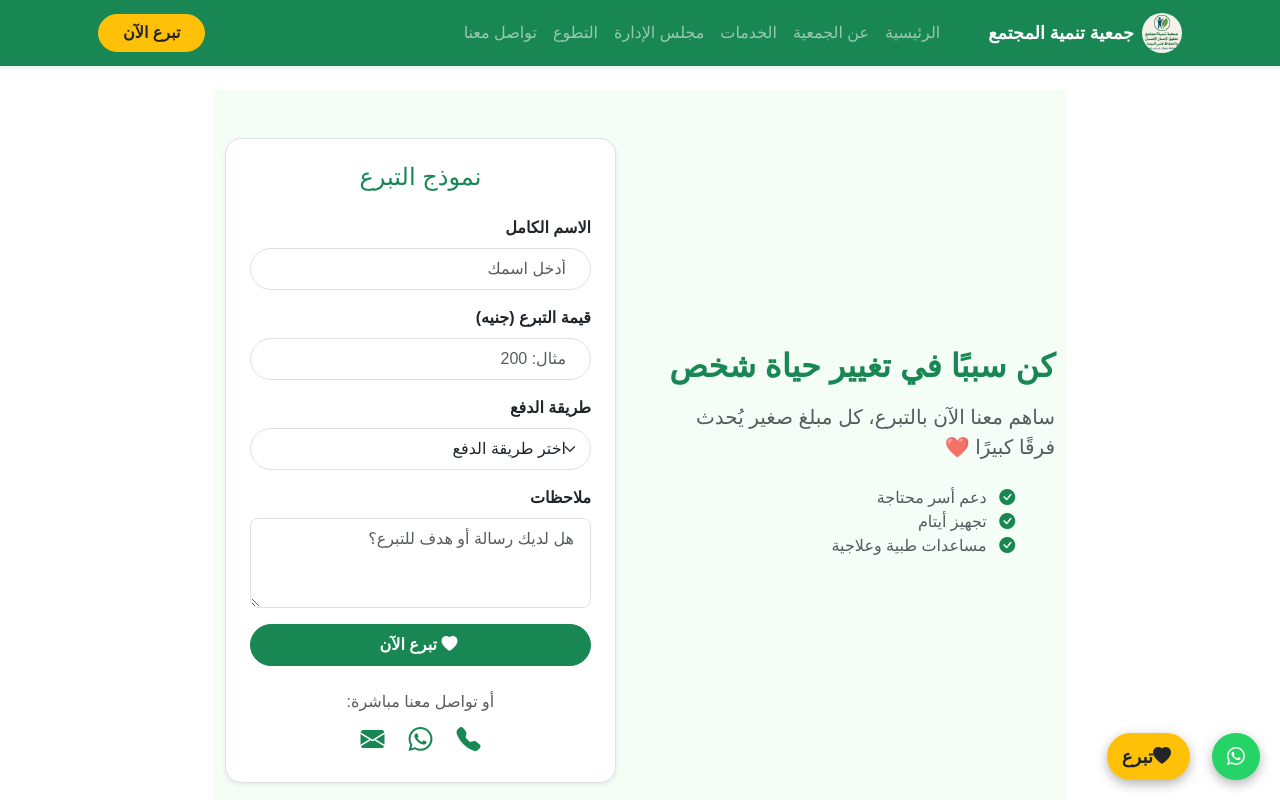
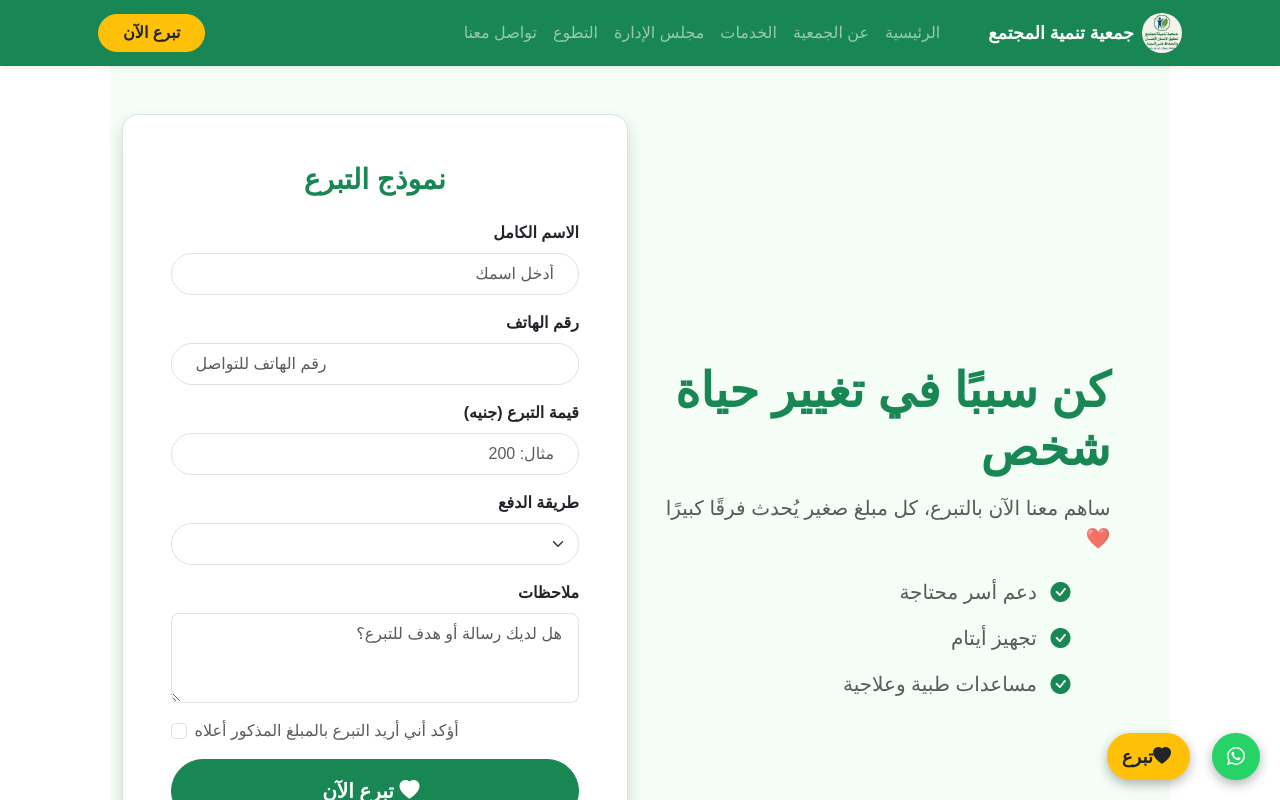
Before and after one commit to Tawfykelgohre888/charity, an Angular app: page /donations in a window 1280 px wide. Shown: the top 800 px of the page. Built offline with nearby package versions, Linux system fonts and the light colour scheme.

Commit message:
sendDataInDonationAndChangeUi

```diff
--- a/src/app/pages/Donations/Donations.component.html
+++ b/src/app/pages/Donations/Donations.component.html
@@ -1,57 +1,82 @@
-<section class="py-5 my-4" style="font-family: 'Cairo', sans-serif; background-color: #f4fdf6;" dir="rtl">
+<section class="py-5" style="font-family: 'Cairo', sans-serif; background-color: #f4fdf6;" dir="rtl">
   <div class="container">
-    <div class="row align-items-center g-5">
+    <div class="row align-items-center gy-5">
 
-      <!-- النص -->
-      <div class="col-lg-6 text-center text-lg-end">
-        <h2 class="fw-bold text-success mb-3">كن سببًا في تغيير حياة شخص</h2>
-        <p class="text-muted fs-5">ساهم معنا الآن بالتبرع، كل مبلغ صغير يُحدث فرقًا كبيرًا ❤️</p>
-        <ul class="list-unstyled text-muted fs-6 mt-4">
-          <li><i class="bi bi-check-circle-fill text-success ms-2"></i> دعم أسر محتاجة</li>
-          <li><i class="bi bi-check-circle-fill text-success ms-2"></i> تجهيز أيتام</li>
-          <li><i class="bi bi-check-circle-fill text-success ms-2"></i> مساعدات طبية وعلاجية</li>
-        </ul>
+      <!-- النص - يظهر أولًا على الموبايل -->
+      <div class="col-lg-6 order-0 order-lg-0">
+        <div class="pe-lg-5">
+          <h2 class="fw-bold text-success mb-3 display-5">كن سببًا في تغيير حياة شخص</h2>
+          <p class="text-muted fs-5 mb-4">ساهم معنا الآن بالتبرع، كل مبلغ صغير يُحدث فرقًا كبيرًا ❤️</p>
+          <ul class="list-unstyled text-muted fs-5">
+            <li class="mb-3"><i class="bi bi-check-circle-fill text-success ms-2"></i> دعم أسر محتاجة</li>
+            <li class="mb-3"><i class="bi bi-check-circle-fill text-success ms-2"></i> تجهيز أيتام</li>
+            <li class="mb-3"><i class="bi bi-check-circle-fill text-success ms-2"></i> مساعدات طبية وعلاجية</li>
+          </ul>
+        </div>
       </div>
 
-      <!-- الفورم -->
-      <div class="col-lg-6">
-        <div class="p-4 bg-white rounded-4 shadow-sm border">
-          <h4 class="text-center text-success mb-4">نموذج التبرع</h4>
+      <!-- الفورم - يظهر بعد النص على الموبايل -->
+      <div class="col-lg-6 order-1 order-lg-1">
+        <div class="p-4 p-md-5 bg-white rounded-4 shadow border">
+          <h4 class="text-center text-success mb-4 fw-bold fs-3">نموذج التبرع</h4>
 
-          <form [formGroup]="payMent"  >
+          <!-- رسائل -->
+          <div *ngIf="successMessage" class="alert alert-success text-center py-2">{{ successMessage }}</div>
+          <div *ngIf="errorMessage" class="alert alert-danger text-center py-2">{{ errorMessage }}</div>
+
+          <form [formGroup]="payMent" (ngSubmit)="submitForm()">
+            <!-- الاسم -->
             <div class="mb-3">
               <label class="form-label fw-semibold">الاسم الكامل</label>
-              <input type="text" class="form-control rounded-pill px-4 py-2" placeholder="أدخل اسمك" required>
+              <input formControlName="fullName" type="text" class="form-control rounded-pill px-4 py-2" placeholder="أدخل اسمك" required>
             </div>
+
+            <!-- الهاتف -->
+            <div class="mb-3">
+              <label class="form-label fw-semibold">رقم الهاتف</label>
+              <input formControlName="phone" type="tel" class="form-control rounded-pill px-4 py-2" placeholder="رقم الهاتف للتواصل" required>
+            </div>
+
+            <!-- قيمة التبرع -->
             <div class="mb-3">
               <label class="form-label fw-semibold">قيمة التبرع (جنيه)</label>
-              <input type="number" class="form-control rounded-pill px-4 py-2" placeholder="مثال: 200" required>
+              <input formControlName="DonationValue" type="number" class="form-control rounded-pill px-4 py-2" placeholder="مثال: 200" required>
             </div>
+
+            <!-- طريقة الدفع -->
             <div class="mb-3">
               <label class="form-label fw-semibold">طريقة الدفع</label>
-              <select class="form-select rounded-pill px-4 py-2" (change)="openPaymentModal($event)" required>
+              <select formControlName="PaymentMethod" class="form-select rounded-pill px-4 py-2" (change)="openPaymentModal($event)" required>
                 <option selected disabled>اختر طريقة الدفع</option>
                 <option value="vodafone">Vodafone Cash</option>
                 <option value="instapay">Instapay</option>
               </select>
             </div>
 
-            @if (showReceipt) {
-            <div class="mb-3">
+            <!-- إيصال التحويل -->
+            <div class="mb-3" *ngIf="showReceipt">
               <label class="form-label fw-semibold">ارفع صورة إيصال التحويل</label>
-              <input type="file" class="form-control rounded-3" (change)="onFileChange($event)" accept="image/*">
+              <input formControlName="imageDonation" type="file" class="form-control rounded-3" (change)="onFileChange($event)" accept="image/*">
             </div>
-            }
 
-
-
+            <!-- الملاحظات -->
             <div class="mb-3">
               <label class="form-label fw-semibold">ملاحظات</label>
-              <textarea class="form-control rounded-3 px-3 py-2" rows="3"
-                placeholder="هل لديك رسالة أو هدف للتبرع؟"></textarea>
+              <textarea formControlName="message" class="form-control rounded-3 px-3 py-2" rows="3" placeholder="هل لديك رسالة أو هدف للتبرع؟"></textarea>
             </div>
-            <button type="submit" class="btn btn-success w-100 py-2 fw-bold rounded-pill">
-              <i class="bi bi-heart-fill me-1"></i> تبرع الآن
+
+            <!-- تأكيد -->
+            <div class="form-check my-3 text-start">
+              <input class="form-check-input" type="checkbox" id="confirmAmount" required>
+              <label class="form-check-label text-muted" for="confirmAmount">
+                أؤكد أني أريد التبرع بالمبلغ المذكور أعلاه
+              </label>
+            </div>
+
+            <!-- الزر -->
+            <button type="submit" [disabled]="loading" class="btn btn-success w-100 py-3 fw-bold rounded-pill fs-5">
+              <span *ngIf="!loading"><i class="bi bi-heart-fill me-2"></i> تبرع الآن</span>
+              <span *ngIf="loading"><i class="bi bi-hourglass-split me-2"></i> جاري المعالجة...</span>
             </button>
           </form>
 
@@ -60,21 +85,16 @@
             <p class="mb-2 text-muted">أو تواصل معنا مباشرة:</p>
             <div class="d-flex justify-content-center gap-4 fs-4">
               <a href="tel:01000606725" class="text-success" title="اتصال"><i class="bi bi-telephone-fill"></i></a>
-              <a href="https://wa.me/2011002663806" target="_blank" class="text-success" title="واتساب"><i
-                  class="bi bi-whatsapp"></i></a>
-              <a href="mailto:tawfykelgohre8@gmail.com" class="text-success" title="بريد إلكتروني"><i
-                  class="bi bi-envelope-fill"></i></a>
+              <a href="https://wa.me/2011002663806" target="_blank" class="text-success" title="واتساب"><i class="bi bi-whatsapp"></i></a>
+              <a href="mailto:tawfykelgohre8@gmail.com" class="text-success" title="بريد إلكتروني"><i class="bi bi-envelope-fill"></i></a>
             </div>
           </div>
-
         </div>
       </div>
 
     </div>
   </div>
 </section>
-
-
 
 
 
--- a/src/app/pages/Donations/Donations.component.ts
+++ b/src/app/pages/Donations/Donations.component.ts
@@ -2,6 +2,7 @@ import { CommonModule } from '@angular/common';
 import { Component } from '@angular/core';
 import { FormControl, FormGroup, ReactiveFormsModule, Validators } from '@angular/forms';
 import { ToastrService } from 'ngx-toastr';
+import { GoogleSheetService } from '../../services/google-sheet.service';
 declare var bootstrap: any;
 
 @Component({
@@ -12,12 +13,20 @@ declare var bootstrap: any;
   standalone: true
 })
 export class DonationsComponent {
-  constructor(private readonly toaster:ToastrService ){}
+  constructor(
+    private readonly toaster: ToastrService,
+    private readonly googleSheet: GoogleSheetService
+  ) {}
 
+  // ✅ الفورم بعد إضافة رقم الهاتف
   payMent: FormGroup = new FormGroup({
     fullName: new FormControl(null, [
       Validators.required,
       Validators.minLength(3)
+    ]),
+    phone: new FormControl(null, [
+      Validators.required,
+      Validators.pattern(/^01[0-2,5]{1}[0-9]{8}$/)  // رقم موبايل مصري
     ]),
     DonationValue: new FormControl(null, [
       Validators.required,
@@ -34,22 +43,45 @@ payMent: FormGroup = new FormGroup({
     ])
   });
 
+  // ✅ الحالة
+  loading: boolean = false;
+  showReceipt = false;
+  selectedFile: File | null = null;
+  successMessage: string = '';
+  errorMessage: string = '';
 
-
-  submit(){
-    if(this.payMent.valid){
-      this.toaster.success('تم التبرع بنجاح! شكراً لمساهمتك، تبرعك يغيّر حياة 💚');
-      this.payMent.reset();
-    }
+  // ✅ إرسال البيانات
+  submitForm() {
+    if (this.payMent.invalid) {
+      this.errorMessage = 'من فضلك تأكد من ملء كل الحقول بشكل صحيح.';
+      this.successMessage = '';
+      return;
     }
 
+    this.loading = true;
+    this.errorMessage = '';
+    this.successMessage = '';
 
-  showReceipt = false;
-  selectedFile: File | null = null;
+    // إرسال للـ Google Sheets
+    this.googleSheet.sendDonationData(this.payMent.value).subscribe({
+      next: () => {
+        this.toaster.success('شكراً لتبرعك!');
+        this.successMessage = 'تم إرسال التبرع بنجاح. شكرًا لدعمك ❤️';
+        this.loading = false;
+        this.payMent.reset();
+      },
+      error: (err) => {
+        console.error('💥 خطأ أثناء الإرسال:', err);
+        this.toaster.error('حدث خطأ أثناء إرسال التبرع. برجاء المحاولة لاحقاً.');
+        this.errorMessage = 'حدث خطأ أثناء الإرسال. برجاء المحاولة لاحقًا.';
+        this.loading = false;
+      }
+    });
+  }
 
+  // ✅ فتح مودال الدفع
   openPaymentModal(event: any) {
     const method = event.target.value;
-
     let modalId = '';
 
     if (method === 'vodafone') {
@@ -68,6 +100,7 @@ payMent: FormGroup = new FormGroup({
     }
   }
 
+  // ✅ رفع صورة الإيصال
   onFileChange(event: any) {
     this.selectedFile = event.target.files[0];
   }
--- a/src/app/pages/footer/footer.component.html
+++ b/src/app/pages/footer/footer.component.html
@@ -1,4 +1,5 @@
-<footer dir="rtl" style="background-color: #1c3b2f; color: #fff; font-family: 'Cairo', sans-serif; padding: 40px 0 20px;">
+<footer dir="rtl"
+  style="background-color: #1c3b2f; color: #fff; font-family: 'Cairo', sans-serif; padding: 40px 0 20px;">
   <div class="container">
 
     <!-- صف رئيسي -->
@@ -20,22 +21,28 @@
       </div>
 
       <!-- زر التبرع والسوشيال -->
-      <div class="col-md-6 d-flex flex-column flex-md-row align-items-center justify-content-center justify-content-md-end gap-3">
-        <a routerLink="/donations" class="btn btn-outline-light px-4 py-2 rounded-pill fw-bold" style="font-size: 14px; transition: 0.3s;">
+      <div
+        class="col-md-6 d-flex flex-column flex-md-row align-items-center justify-content-center justify-content-md-end gap-3">
+        <a routerLink="/donations" class="btn btn-outline-light px-4 py-2 rounded-pill fw-bold"
+          style="font-size: 14px; transition: 0.3s;">
           تبرع الآن
         </a>
 
         <div class="d-flex gap-3 fs-5 footer-icons">
-          <a href="https://facebook.com" target="_blank" rel="noopener" class="text-white" title="فيسبوك">
+          <!-- فيسبوك الجمعية -->
+          <a href="https://www.facebook.com/profile.php?id=61575514123919" target="_blank" rel="noopener"
+            class="text-white" title="فيسبوك">
             <i class="fab fa-facebook-f" aria-hidden="true"></i>
             <span class="visually-hidden">فيسبوك</span>
           </a>
-          <a href="https://www.facebook.com/photo/?fbid=122106982466850470&set=a.122106982508850470" target="_blank" rel="noopener" class="text-white" title="واتساب">
+
+          <!-- واتساب الجمعية -->
+          <a href="https://wa.me/201006433896" target="_blank" rel="noopener" class="text-white" title="واتساب">
             <i class="fab fa-whatsapp" aria-hidden="true"></i>
             <span class="visually-hidden">واتساب</span>
           </a>
         </div>
-      </div>
+
 
       </div>
 
--- a/src/app/services/google-sheet.service.ts
+++ b/src/app/services/google-sheet.service.ts
@@ -25,6 +25,9 @@ export class GoogleSheetService {
 
 
   // form Donation
-
+  urlDonation = 'https://sheetdb.io/api/v1/dt3p59zlrcmoc';
+  sendDonationData(data:any):Observable<any>{
+    return this.httpClient.post(this.urlDonation,{data})
+  }
 
 }
```
Lines whose indentation alone changed are shown as unchanged.
